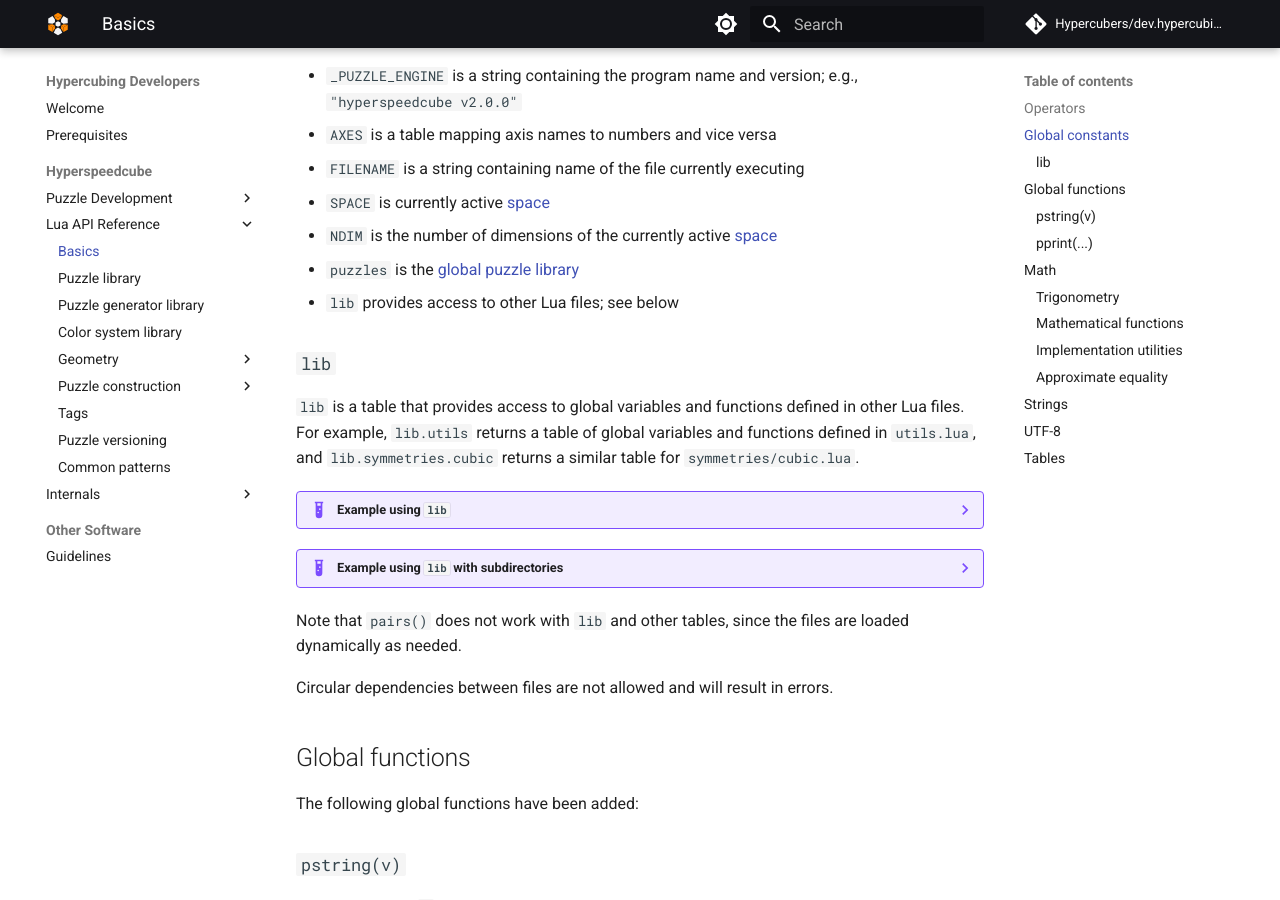
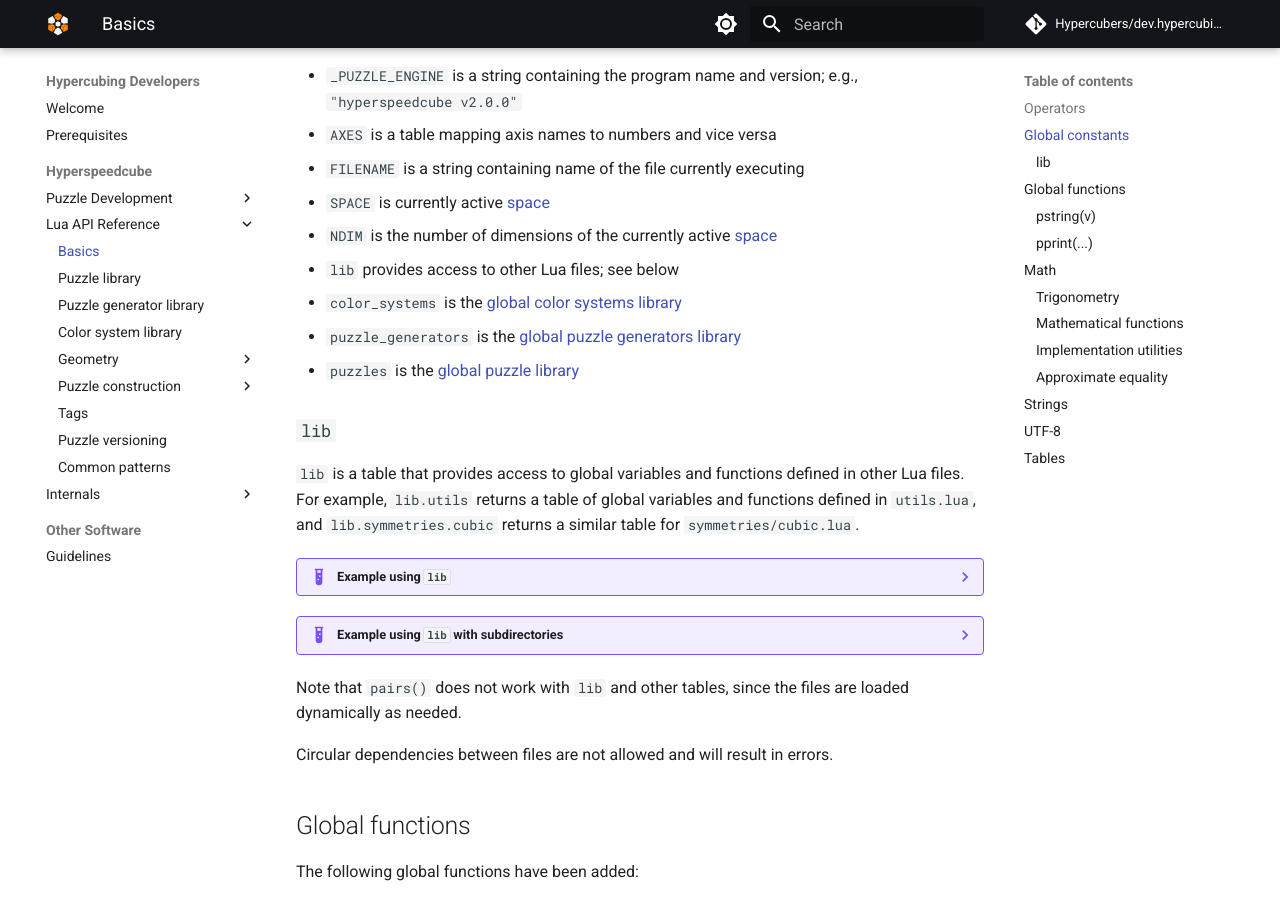
Before and after one commit to Hypercubers/dev.hypercubing.xyz, an MkDocs documentation site: the page built from docs/hsc/lua/basics.md, in a window 1280 px wide and 900 px high, scrolled down 1471 px. Built offline with MkDocs 1.6.1 and Material for MkDocs 9.7.7, drawn with Linux system fonts in a browser that asks for light colours; comment, search, counter and statistics services are not loaded.

Commit message:
Document `puzzle_generators` and `color_systems`

```diff
--- a/docs/hsc/lua/basics.md
+++ b/docs/hsc/lua/basics.md
@@ -49,8 +49,10 @@ The following global constants have been added:
 - `FILENAME` is a string containing name of the file currently executing
 - `SPACE` is currently active [space](geometry/space.md)
 - `NDIM` is the number of dimensions of the currently active [space](geometry/space.md)
+- `lib` provides access to other Lua files; see below
+- `color_systems` is the [global color systems library](color-system-library.md)
+- `puzzle_generators` is the [global puzzle generators library](puzzle-generator-library.md)
 - `puzzles` is the [global puzzle library](puzzle-library.md)
-- `lib` provides access to other Lua files; see below
 
 ### `lib`
 
```
Also changed, not shown: docs/hsc/lua/puzzle-generator-library.md (+1 -0 lines).
